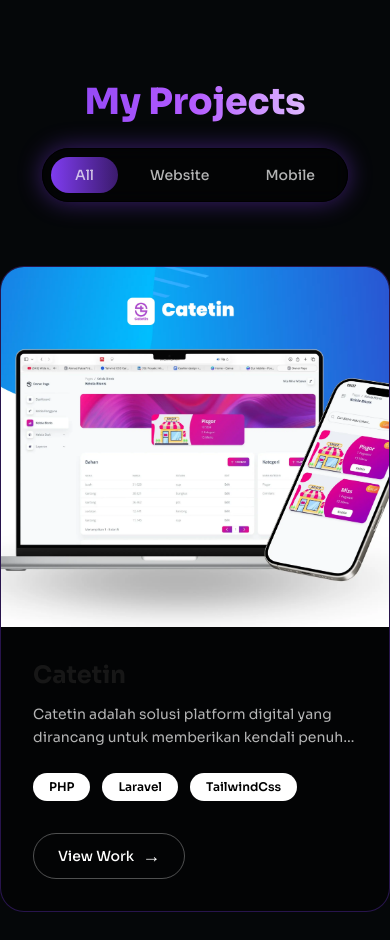
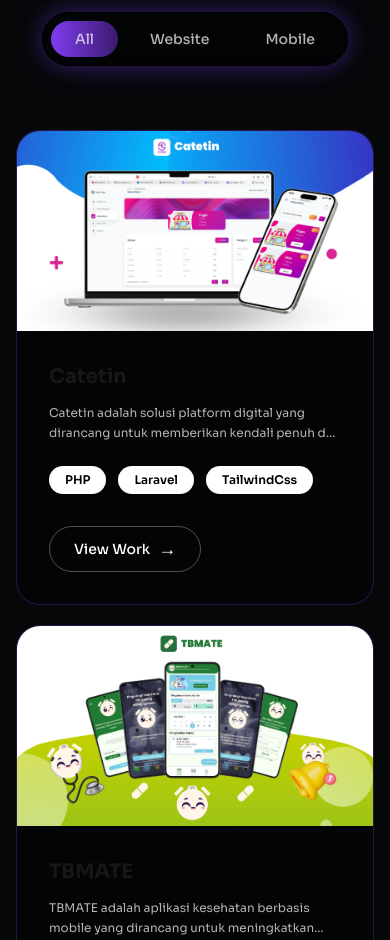
Before and after one commit to putrafir/portofolio, a Next.js app: page / in a window 390 px wide. Shown: the part 1060-2000 px from the top of the page. Built offline with nearby package versions, Linux system fonts and the light colour scheme.

Commit message:
responsive project

```diff
--- a/src/app/globals.css
+++ b/src/app/globals.css
@@ -63,3 +63,13 @@
   -webkit-background-clip: text;
   color: transparent;
 }
+
+/* Hide scrollbar globally */
+.scrollbar-hide {
+  -ms-overflow-style: none; /* IE and Edge */
+  scrollbar-width: none; /* Firefox */
+}
+
+.scrollbar-hide::-webkit-scrollbar {
+  display: none; /* Chrome, Safari, and Opera */
+}
--- a/src/app/page/about.jsx
+++ b/src/app/page/about.jsx
@@ -21,7 +21,7 @@
   ];
 
   return (
-    <section className="relative z-10 px-6 flex  md:px-24 pt-52 pb-20">
+    <section className="relative z-10 px-6 flex  md:px-24 pt-30 md:pt-52 pb-20">
       <div className="flex flex-col md:flex-row items-center justify-between md:items-start gap-16">
         {/* LEFT */}
         <motion.div
--- a/src/app/page/experience.jsx
+++ b/src/app/page/experience.jsx
@@ -53,7 +53,7 @@
   ];
 
   return (
-    <section id="experience" className="relative px-4 md:px-24 py-32">
+    <section id="experience" className="relative px-4 md:px-24 py-20 md:py-32">
       <div className="absolute inset-0 bg-[radial-gradient(circle_at_bottom_left,#3b1b6d,transparent_40%)]" />
       {/* TITLE */}
       <div className="text-center md:mb-20">
@@ -143,7 +143,7 @@
 
               {/* MIDDLE */}
               <p
-                className={`max-w-md text-[12px] md:text-sm transition-colors ${
+                className={`max-w-md text-xs md:text-sm transition-colors ${
                   active === i ? "text-white/90" : "text-white/60"
                 }`}
               >
--- a/src/app/page/projects.jsx
+++ b/src/app/page/projects.jsx
@@ -52,7 +52,10 @@
           (project) => project.category === activeFilter.toLowerCase()
         );
   return (
-    <section id="projects" className="relative bg-dark md:px-24 py-32">
+    <section
+      id="projects"
+      className="relative bg-dark px-4 md:px-24 py-20 md:py-32"
+    >
       {/* Title */}
       <div className=" text-center mb-16">
         <Header title="My Projects" />
@@ -102,7 +105,7 @@
         initial="hidden"
         whileInView="show"
         viewport={{ once: true }}
-        className="grid grid-cols-1 md:grid-cols-2 gap-10"
+        className="grid grid-cols-1 md:grid-cols-2 gap-5 md:gap-10"
       >
         {filteredProjects.map((project, i) => (
           <div
@@ -122,7 +125,7 @@
                 src={project.image}
                 alt={project.title}
                 className="
-          w-full h-[360px] object-cover
+          w-full h-[200px] md:h-[360px] object-cover
           transition-transform duration-700
           group-hover:scale-105
         "
@@ -132,15 +135,17 @@
             {/* CONTENT */}
             <div className="p-8">
               {/* Title */}
-              <h3 className="text-2xl font-bold mb-3">{project.title}</h3>
+              <h3 className=" text-xl md:text-2xl font-bold mb-3">
+                {project.title}
+              </h3>
 
               {/* Description */}
-              <p className="text-sm text-white/70 leading-relaxed mb-6 line-clamp-2">
+              <p className=" text-xs md:text-sm text-white/70 leading-relaxed mb-6 line-clamp-2">
                 {project.description}
               </p>
 
               {/* Tech Stack */}
-              <div className="flex flex-wrap gap-3 mb-8">
+              <div className="flex flex-nowrap gap-3 mb-8 overflow-x-auto scrollbar-hide">
                 {project.tech.map((tech, idx) => (
                   <span
                     key={idx}
@@ -150,6 +155,7 @@
               rounded-full
               bg-white text-black
               text-xs font-semibold
+              whitespace-nowrap
             "
                   >
                     {tech}
```
